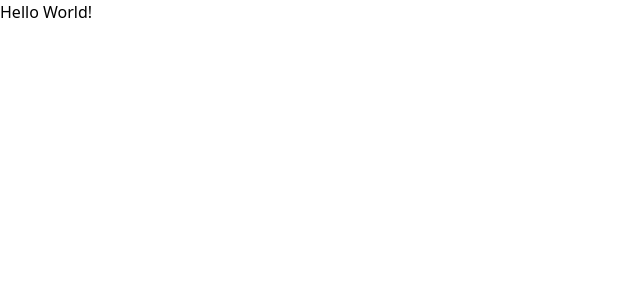
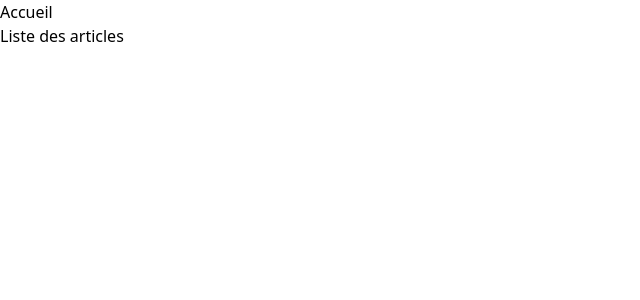
Before and after one commit to N3tscape/shop-tendance-v2, a React (Create React App) app: page / in a window 1280 px wide. Shown: the top 300 px of the page, without its empty margins (0-640 px from the left). Built offline with nearby package versions, Linux system fonts and the light colour scheme; no server answers.

Commit message:
Setup router dom

```diff
--- a/package.json
+++ b/package.json
@@ -41,6 +41,7 @@
     ]
   },
   "devDependencies": {
+    "react-router-dom": "^6.17.0",
     "tailwindcss": "^3.3.3"
   }
 }
--- a/src/actions/product.action.js
+++ b/src/actions/product.action.js
@@ -45,7 +45,7 @@ export const updateProduct = (data) => {
       .put(`http://localhost:5000/products/${data.id}`, data)
       .then((response) => {
         dispatch({
-          type: UPDATA_PRODUCT,
+          type: UPDATE_PRODUCT,
           payload: response.data,
         });
       });
--- /dev/null
+++ b/src/components/Navbar.js
@@ -0,0 +1,16 @@
+import { NavLink } from "react-router-dom";
+
+export default function Navbar() {
+  return (
+    <>
+      <nav>
+        <NavLink
+          to="/"
+          className={({ isActive }) => (isActive ? "active" : "")}
+        >
+          Accueil
+        </NavLink>
+      </nav>
+    </>
+  );
+}
--- a/src/index.js
+++ b/src/index.js
@@ -1,5 +1,9 @@
 import React from "react";
 import { createRoot } from "react-dom/client";
+
+import { router } from "./router/router";
+
+import { RouterProvider } from "react-router-dom";
 
 import { Provider } from "react-redux";
 import { configureStore } from "@reduxjs/toolkit";
@@ -20,7 +24,9 @@ store.dispatch(getProducts());
 const root = document.getElementById("root");
 const appRoot = createRoot(root);
 appRoot.render(
-  <Provider store={store}>
-    <App />
-  </Provider>
+  <RouterProvider router={router}>
+    <Provider store={store}>
+      <App />
+    </Provider>
+  </RouterProvider>
 );
--- /dev/null
+++ b/src/pages/Home.js
@@ -0,0 +1,3 @@
+export default function Home() {
+  return <div>Liste des articles</div>;
+}
--- /dev/null
+++ b/src/pages/NotFound.js
@@ -0,0 +1,3 @@
+export default function NotFound() {
+  return <div>Page non trouvée</div>;
+}
--- /dev/null
+++ b/src/router/router.js
@@ -0,0 +1,27 @@
+import { Outlet, createBrowserRouter } from "react-router-dom";
+
+import Navbar from "../components/Navbar";
+import NotFound from "../pages/NotFound";
+import Home from "../pages/Home";
+
+export const router = createBrowserRouter([
+  {
+    path: "/",
+    element: (
+      <>
+        <Navbar />
+        <Outlet />
+      </>
+    ),
+    children: [
+      {
+        path: "*",
+        element: <NotFound />,
+      },
+      {
+        path: "",
+        element: <Home />,
+      },
+    ],
+  },
+]);
```
Also changed, not shown: 1 other file (tests, documents, lock files or other folders).
